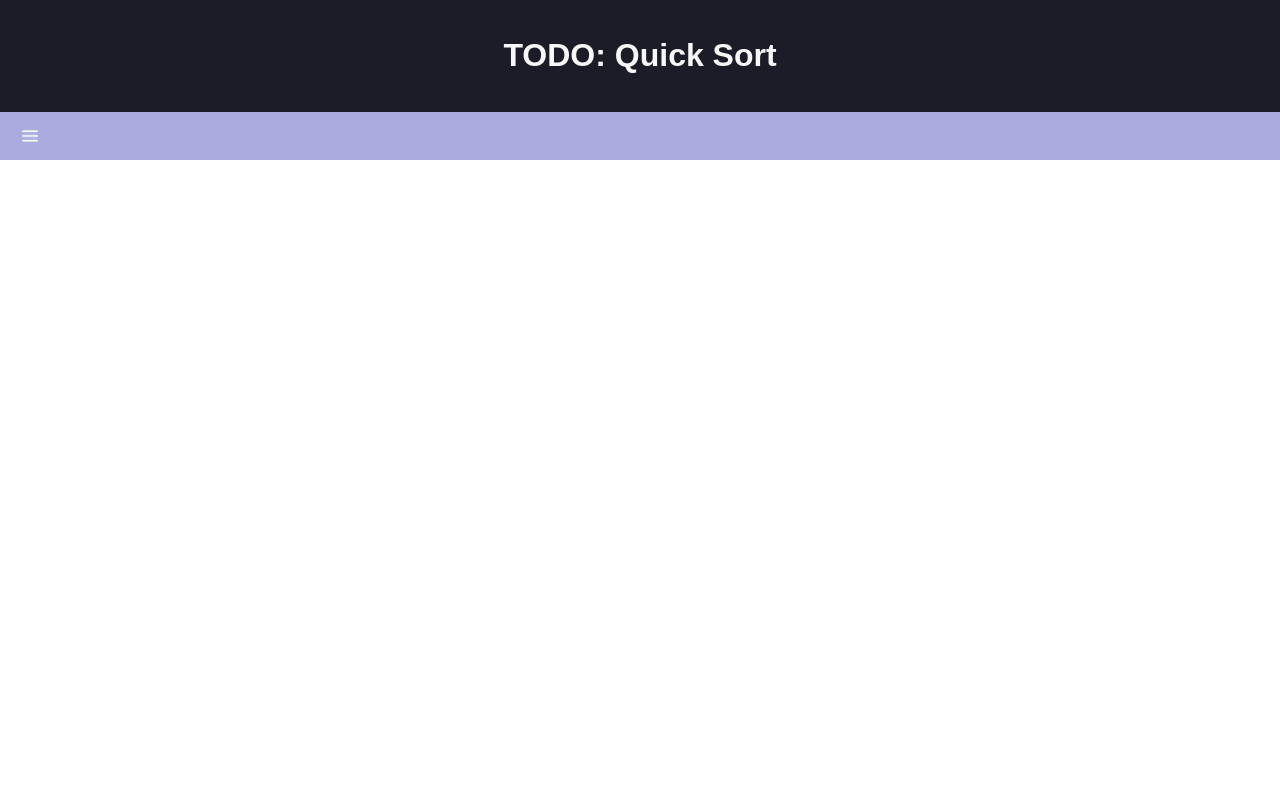
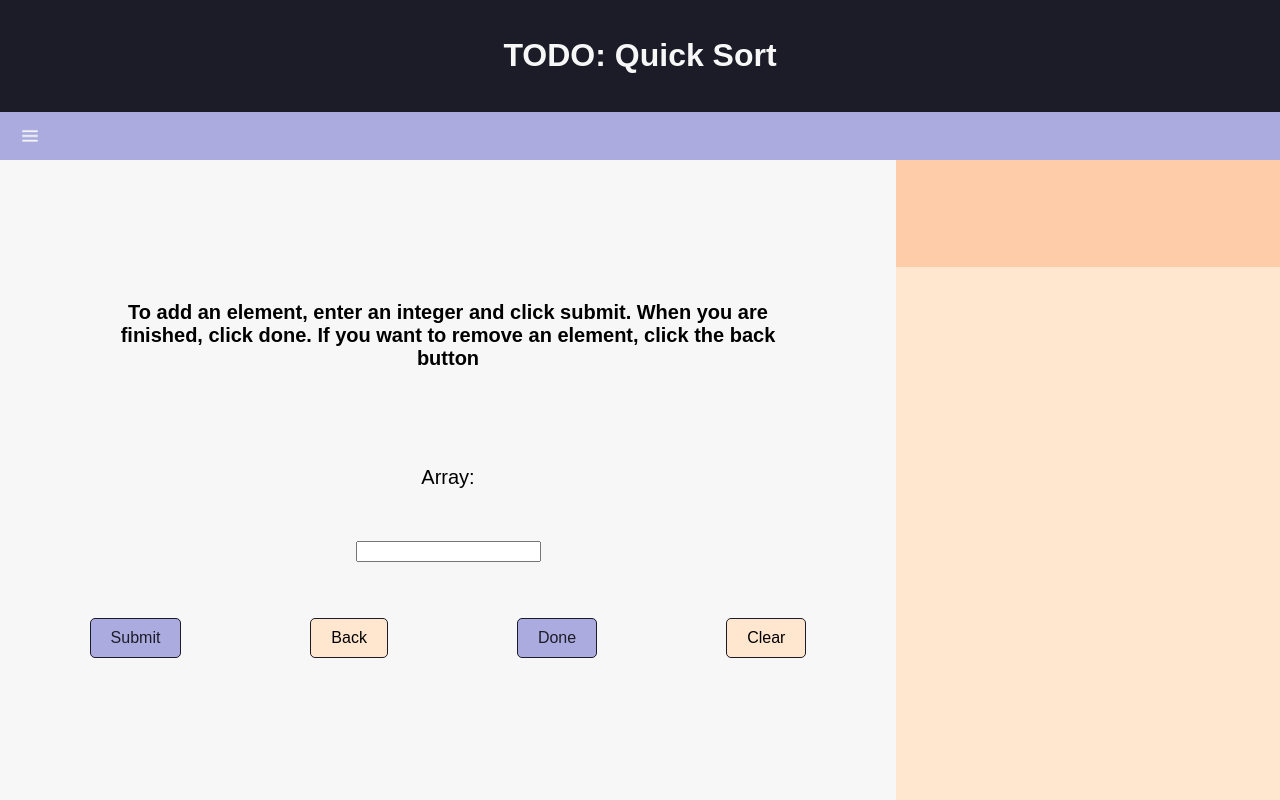
Before and after one commit to brendonnewt/algorithm-app, a React (Create React App) app in the folder ui/: page /sorting/quicksort in a window 1280 px wide. Built offline with nearby package versions, Linux system fonts and the light colour scheme; a web font is replaced by a local one.

Commit message:
setting up the quicksort page

```diff
--- a/ui/src/App.js
+++ b/ui/src/App.js
@@ -4,6 +4,7 @@ import HomePage from './pages/HomePage';
 import BubbleSort from './pages/BubbleSort';
 import InsertionSort from './pages/InsertionSort';
 import SelectionSort from './pages/SelectionSort';
+import QuickSort from './pages/QuickSort';
 import './assets/styles/App.css';
 import Header from './components/Header';
 import Nav from './components/Nav';
@@ -54,6 +55,7 @@ function Main() {
         <Route path="/sorting/bubblesort" element={<BubbleSort />} />
         <Route path="/sorting/insertionsort" element={<InsertionSort />} />
         <Route path="/sorting/selectionsort" element={<SelectionSort />} />
+        <Route path="/sorting/quicksort" element={<QuickSort />} />
         {/* Add more routes as needed for other pages */}
       </Routes>
     </div>
--- /dev/null
+++ b/ui/src/pages/QuickSort.js
@@ -0,0 +1,25 @@
+
+import React from 'react';
+import SortPage from '../components/SortPage';
+import '../assets/styles/MainPanel.css';
+
+/**
+ * @file QuickSort.js is the page for the Quick Sort algorithm.
+ *
+ * The QuickSort component returns a div element containing the SortPage component.
+ *
+ * QuickSort passes in the stepString and sort props to the SortPage component.
+ */
+
+const QuickSort = () => {
+    const stepString = (i, j, result) => `Compare ${i} and ${j}. ${result ? "Swap them" : "Do not swap them"}`;
+    const sort = "quick";
+
+    return (
+        <div className="mainPanel">
+            <SortPage stepString={stepString} sort={sort}/>
+        </div>
+    );
+}
+
+export default QuickSort;
```
Also changed, not shown: ui/src/pages/InsertionSort.js (+4 -3 lines).
